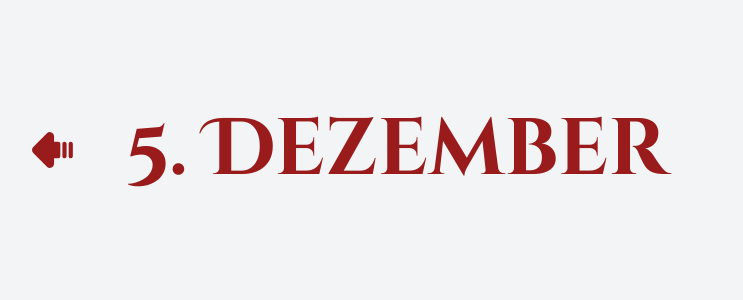
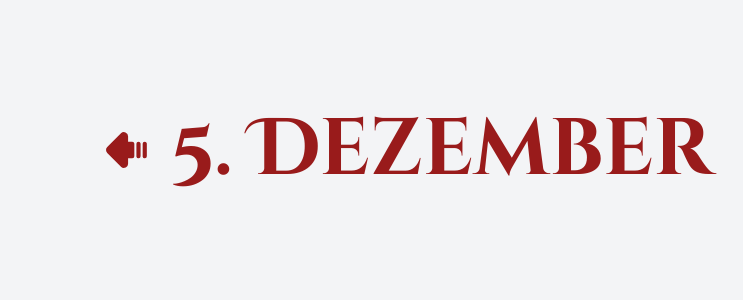
Before and after one commit to sebkasanzew/home, a Next.js app: page /advent/2024/5 in a window 1280 px wide. Shown: the top 300 px of the page, without its empty margins (243-986 px from the left). Built offline with nearby package versions, Linux system fonts and the light colour scheme.

Commit message:
Fix navigation styling

```diff
--- a/src/app/advent/2024/components/Header.tsx
+++ b/src/app/advent/2024/components/Header.tsx
@@ -54,26 +54,26 @@ function Header() {
 
   return (
     <nav>
-      <div className="relative">
+      <div className="inline-flex items-center justify-center w-full mb-4">
         {pageDay !== "1" && (
           <button
-            className="absolute top-0 bottom-0 left-10  p-4 text-red-800"
+            className="p-4 text-red-800"
             onClick={() => push(`/advent/2024/${(+pageDay - 1).toString()}`)}
           >
-            <TbArrowBigLeftLinesFilled className="size-10 hover:text-red-600 hover:scale-110" />
+            <TbArrowBigLeftLinesFilled className="size-6 md:size-10 hover:text-red-600 hover:scale-110" />
           </button>
         )}
 
-        <h1 className="text-3xl sm:text-4xl md:text-5xl lg:text-6xl font-bold text-center mb-4 sm:mb-6 font-cinzel-decorative text-red-800 leading-tight">
+        <h1 className="text-3xl sm:text-4xl md:text-5xl lg:text-6xl font-bold text-center font-cinzel-decorative text-red-800 leading-tight">
           {pageDay}. Dezember
         </h1>
 
         {pageDay !== "24" && (isPageForToday || isAfterChristmas2024) && (
           <button
-            className="absolute top-0 bottom-0 right-10 p-4 text-red-800"
+            className="p-4 text-red-800"
             onClick={() => push(`/advent/2024/${(+pageDay + 1).toString()}`)}
           >
-            <TbArrowBigLeftLinesFilled className="size-10 hover:text-red-600 hover:scale-110 rotate-180" />
+            <TbArrowBigLeftLinesFilled className="size-6 md:size-10 hover:text-red-600 hover:scale-110 rotate-180" />
           </button>
         )}
       </div>
```
